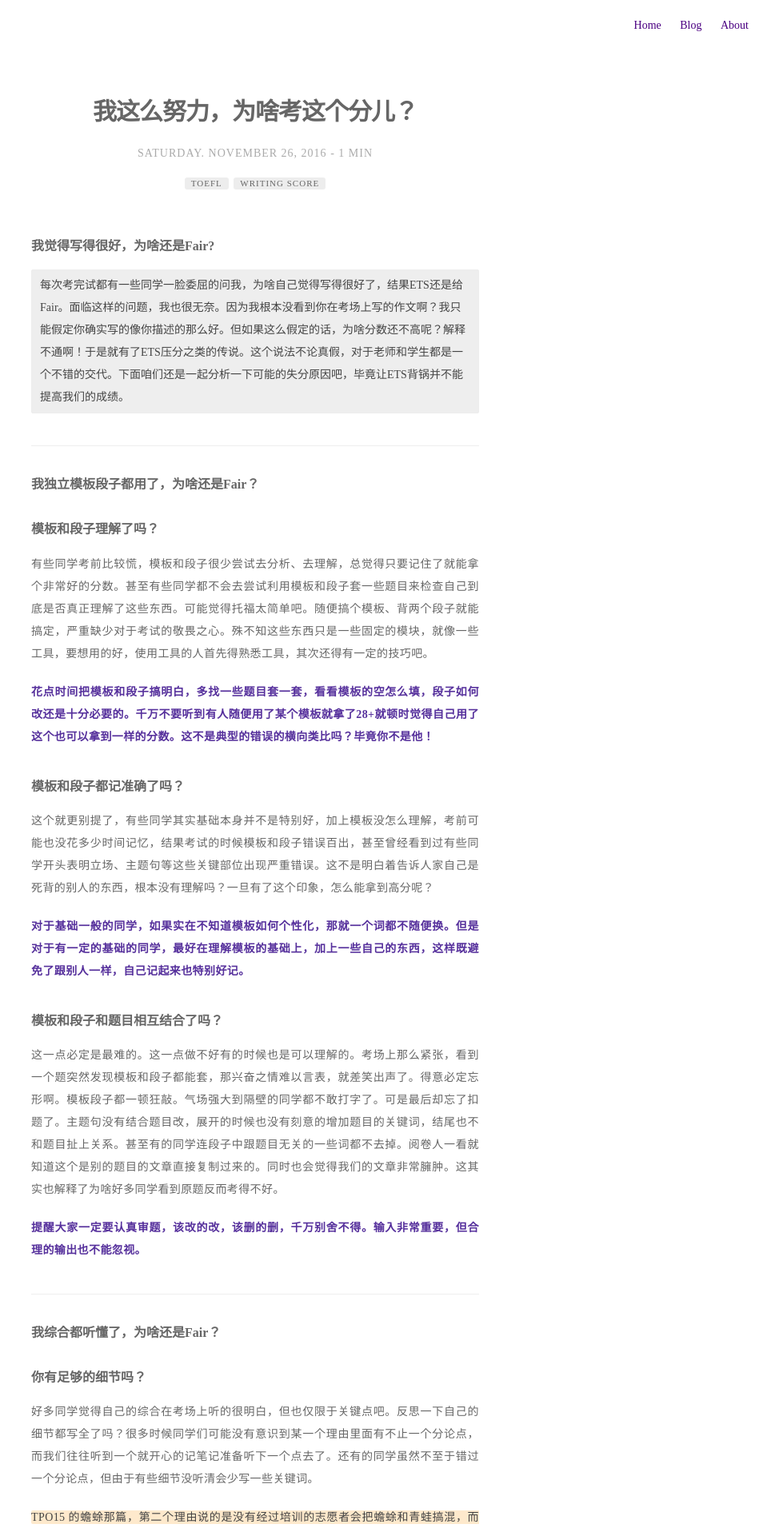
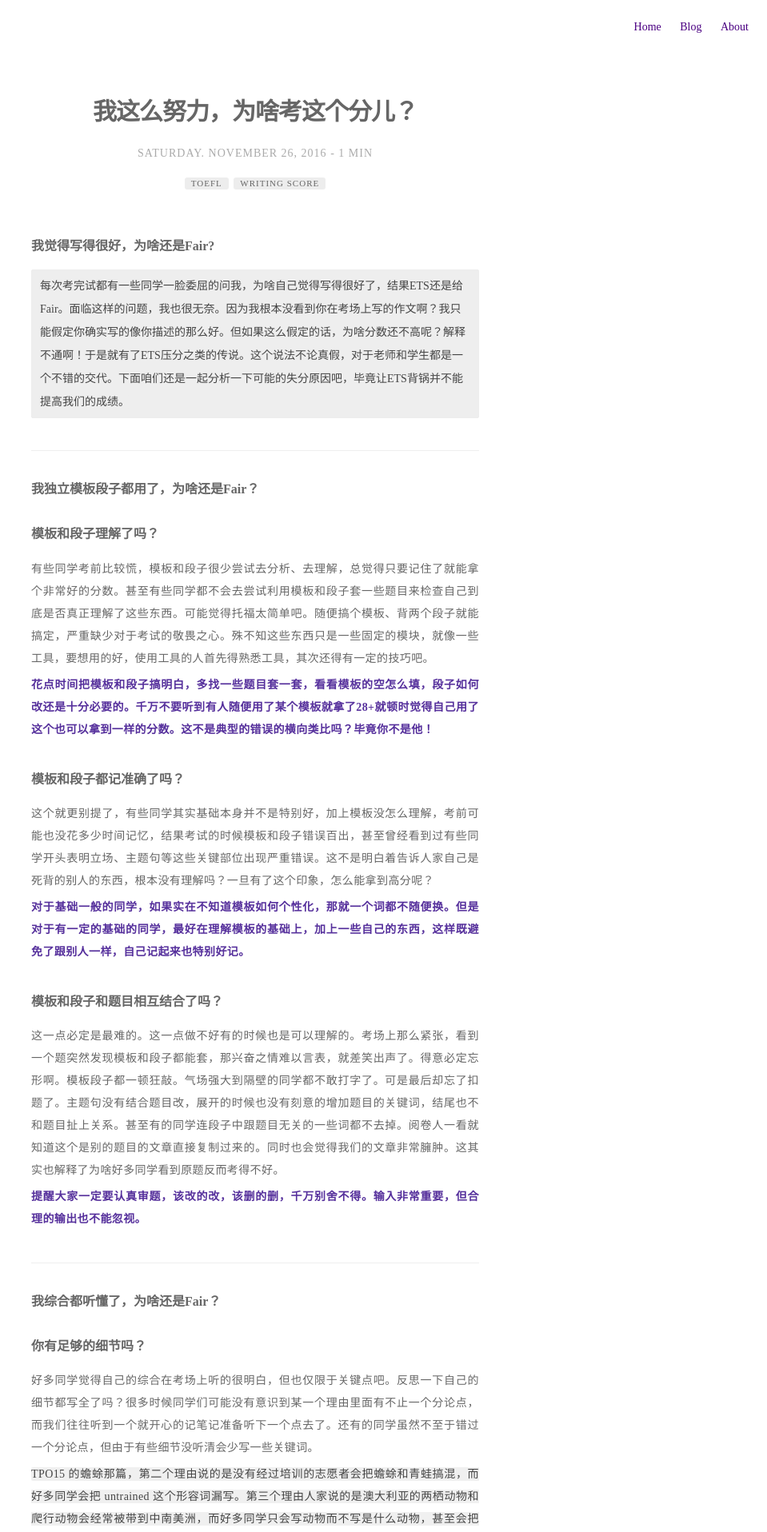
Before and after one commit to flutar/flutar.github.io, a Jekyll site: the page built from _posts/2016-11-26-toefl-why-such-score.markdown, in a window 1280 px wide. Shown: the top 1916 px of the page at 80% size, without its empty margins (321-1280 px from the left). Built offline with Jekyll 4.4.1, drawn with Linux system fonts in a browser that asks for light colours.

Commit message:
final style

```diff
--- a/_sass/base/general.sass
+++ b/_sass/base/general.sass
@@ -38,7 +38,8 @@ p
 	line-height: 2
 	color: $alpha
 	font-weight: 200
-	margin-bottom: 20px
+	margin-bottom: 5px
+	margin-top: 3px
 	letter-spacing: 0.4px
 	text-align: justify
 
@@ -49,13 +50,16 @@ strong
 	font-weight: 600
 	color: #56309c
 
+ul
+	padding-left: 20px
 
 ul,
 ol
 	li
-		line-height: 2.4rem
+		line-height: 2
 		font-weight: 300
 		color: $alpha
+		text-align: justify
 
 img,
 pre,
@@ -85,7 +89,10 @@ blockquote
 	padding-left: 5px
 	border-left: 5px solid #eee
 	text-align: justify
-	margin: 0
+	margin-left: 0
+	margin-right: 0
+	margin-bottom: 20px
+	margin-top: 20px
 
 blockquote
 	p
@@ -110,8 +117,8 @@ pre
 	width: 100%
 	padding: 5px 10px
 	font-family: $fontMonospace
-	font-size: 1.2rem
-	line-height: 2rem
+	font-size: 14px
+	line-height: 2
 	overflow: auto
 	background: #eee
 	border: 1px solid $epsilon
@@ -127,12 +134,64 @@ code
 	padding: 1px 0
 	font-family: "Microsoft Yahei"
 	font-size: 14px
-	line-height: 20px
+	line-height: 2
 	border-radius: 2px
 	border-radius: 2px
 	color: #444
+	background-color: #F0F0F0
+
+table
+	padding: 0
+	border-collapse: collapse
+	border-spacing: 0
+	font-size: 14px
+	font: inherit
+	border: 0
 	line-height: 2
-	background-color: #fee9cc
+	width: 100%
+	layout: fixed
+
+tbody
+	margin: 0
+	padding: 0
+	border: 0
+
+
+table
+	tr
+		border: 0
+		background-color: white
+		margin: 0
+		padding: 0
+
+tr:hover
+	background-color: #f5f5f5
+
+
+table
+	tr:nth-child(2n)
+		background-color: #F8F8F8
+table
+	th:nth-child(1)
+		width: 25%
+
+
+table
+	tr
+		th
+			font-size: 14px
+			margin: 0
+			padding: 0.5em 1em
+			font-weight: bold
+			background-color: #F0F0F0
+
+table
+	tr
+		td
+			font-size: 14px
+			margin: 0
+			padding: 0.5em 1em
+			text-align: justify !important
 
 .wrapper-normal,
 .wrapper-large
```
Also changed, not shown: _posts/2016-11-27-tw-after-test-analysis-1119.md (added, +64 -0 lines).
